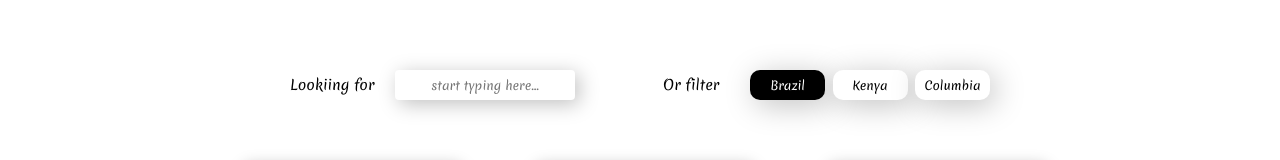
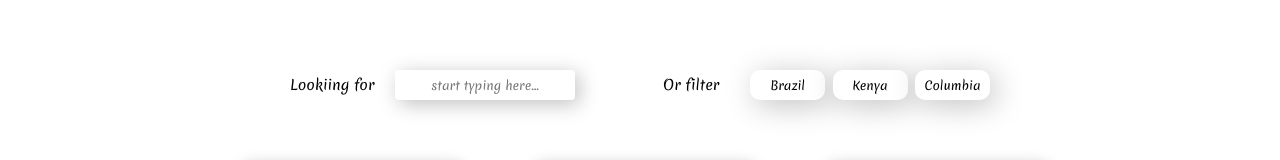
Before and after one commit to nikitadubyk/coffee-react, a React (Create React App) app: page /coffee/1 in a window 1280 px wide. Shown: the part 767-927 px from the top of the page. Built offline with nearby package versions, Linux system fonts and the light colour scheme.

Commit message:
add button data for filter

```diff
--- a/src/App.js
+++ b/src/App.js
@@ -69,7 +69,6 @@ class App extends Component {
 
     onChangeFilter = filter => {
         this.setState({ filter });
-        console.log(filter);
     };
 
     onSearch = (data, term) => {
@@ -105,6 +104,7 @@ class App extends Component {
                 <Filter
                     onChangeTerm={this.onChangeTerm}
                     onChangeFilter={this.onChangeFilter}
+                    filter={filter}
                 />
                 <Price data={visible} />
                 <Footer />
--- a/src/components/our-coffee/filter/Filter.js
+++ b/src/components/our-coffee/filter/Filter.js
@@ -8,6 +8,11 @@ class Filter extends Component {
         this.state = {
             term: '',
             filter: '',
+            buttonData: [
+                { name: 'Brazil', id: 1 },
+                { name: 'Kenya', id: 2 },
+                { name: 'Columbia', id: 3 },
+            ],
         };
     }
 
@@ -32,13 +37,22 @@ class Filter extends Component {
                 <div className='price__form-filter'>
                     <div className='price__form-subtitle'>Or filter</div>
                     <div className='price__form-filter__btn'>
-                        <button
-                            className='price__form-button active'
+                        {this.state.buttonData.map(({ name, id }) => (
+                            <button
+                                className={'price__form-button'}
+                                onClick={() => this.props.onChangeFilter(name)}
+                                key={id}
+                            >
+                                {name}
+                            </button>
+                        ))}
+                        {/* <button
+                            className='price__form-button'
                             onClick={() => this.props.onChangeFilter('Brazil')}
                         >
                             Brazil
-                        </button>
-                        <button
+                        </button> */}
+                        {/* <button
                             className='price__form-button'
                             onClick={() => this.props.onChangeFilter('Kenya')}
                         >
@@ -51,7 +65,7 @@ class Filter extends Component {
                             }
                         >
                             Columbia
-                        </button>
+                        </button> */}
                     </div>
                 </div>
             </div>
```
